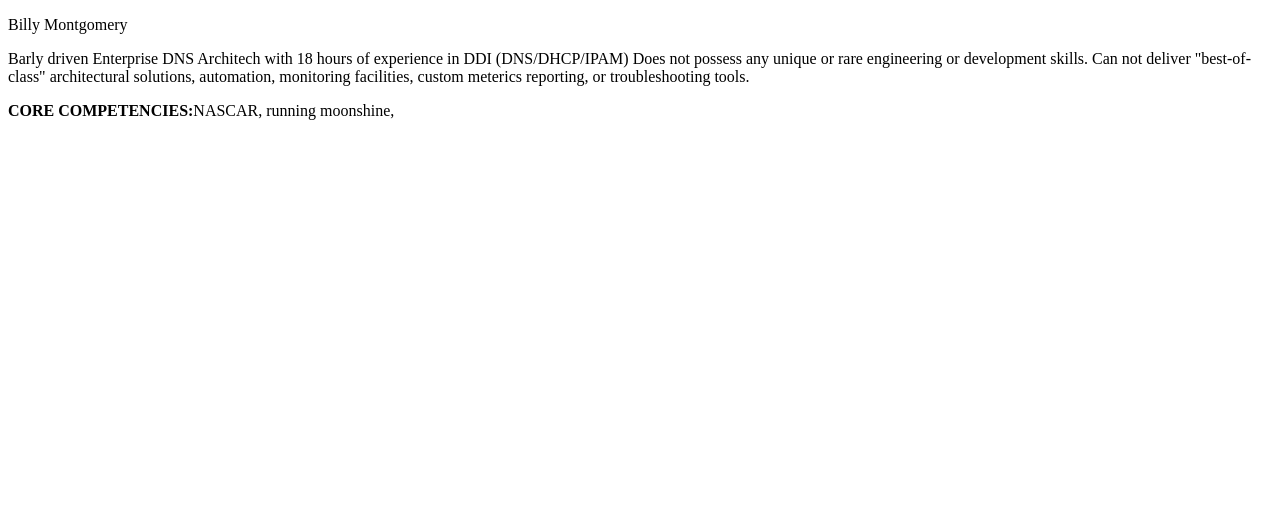
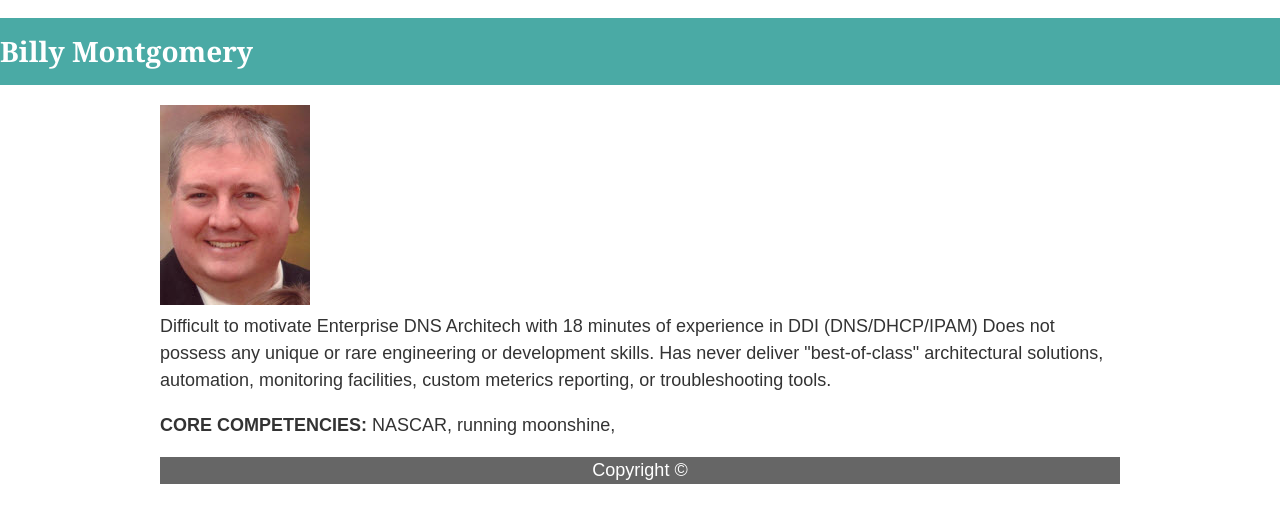
Before and after one commit to w4tsw4ts/Basic-Portfolio, a plain HTML site: page index.html in a window 1280 px wide. Drawn offline with Linux system fonts and the light colour scheme.

Commit message:
update index.html & style.css

```diff
--- a/assets/css/style.css
+++ b/assets/css/style.css
@@ -0,0 +1,59 @@
+body {
+    /* Box-model */
+    padding: 0;
+    margin: 0;
+    font-family: 'Arial', 'Helvetica Neue', Helvetica, sans-serif;
+    font-size: 18px;
+    line-height: 150%;
+    color: #333;
+    background: #ffffff;
+  }
+
+  header {
+    background: #4aaaa5;
+    font-family: Georgia, "Times New Roman", Times, serif;
+  }
+
+  h1 {
+    /* Box-model */
+    padding: 20px 0;
+    margin: 0;
+    margin-bottom: 20px;
+    font-size: 28px;
+    color: #ffffff;
+    text-align: left;
+  }
+
+  h2 {
+    font-size: 24px;
+  }
+
+  footer {
+    text-align: center;
+    color:#ffffff;
+    background: #666666;
+  }
+  .container {
+    width: 960px;
+    margin: 0 auto;
+  }
+
+#main-bio,
+  #contact-info,
+  #bio-image {
+    float: left;
+  }
+
+  #main-bio {
+    width: 70%;
+  }
+
+#contact-info {
+    width: 30%;
+  }
+
+  #bio-image {
+    width: 200px;
+    height: 200px;
+    margin-right: 20px;
+  }
--- a/index.html
+++ b/index.html
@@ -1,14 +1,39 @@
 <!DOCTYPE html>
-<html>
+<html lang="en-us">
+
 <head>
+    <!-- neta data -->
     <meta charset="utf-8" />
-    <meta http-equiv="X-UA-Compatible" content="IE=edge">
     <title>Billy Montgomery - Basic Portfolio</title>
-    <meta name="viewport" content="width=device-width, initial-scale=1">
+
+    <!---Add CSS Stylesheet-->
+    <link rel="stylesheet" type="text/css" href="assets/css/style.css">
 </head>
+
 <body>
-    <div><p>Billy Montgomery</p></div>
-    <div><p>Barly driven Enterprise DNS Architech with 18 hours of experience in DDI (DNS/DHCP/IPAM) Does not possess any unique or rare engineering or development skills.  Can not deliver "best-of-class" architectural solutions, automation, monitoring facilities, custom meterics reporting, or troubleshooting tools.</p></div>
-    <div><p><Strong>CORE COMPETENCIES:</Strong>NASCAR, running moonshine, </p></div>
-</body>
+    <header>
+        <div><p><h1>Billy Montgomery</h1></p></div>
+    </header>
+
+    <div class="container">
+
+        <section>
+            <img src="assets/images/billy.montgomery.jpg" alt="Billy Montgomery">
+        </section>
+
+        <section id="bio-main">
+
+            Difficult to motivate Enterprise DNS Architech with 18 minutes of
+            experience in DDI (DNS/DHCP/IPAM) Does not possess any unique
+            or rare engineering or development skills.  Has never deliver
+            "best-of-class" architectural solutions, automation, monitoring
+            facilities, custom meterics reporting, or troubleshooting
+            tools.
+            <p><Strong>CORE COMPETENCIES:</Strong> NASCAR, running moonshine, </p>
+
+        </section>
+    <footer>
+        Copyright &#169;
+    </footer>
+ </body>
 </html>
```
